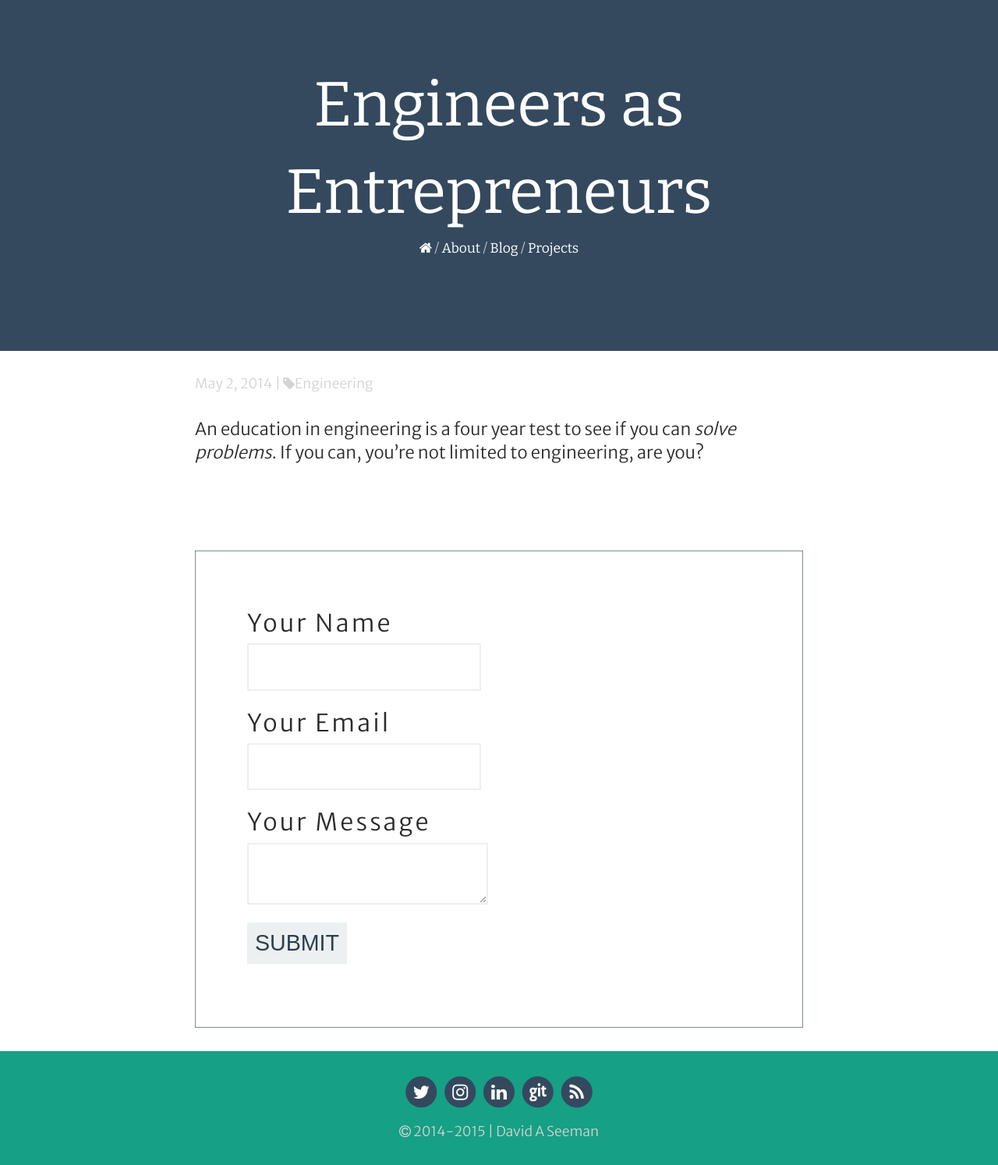
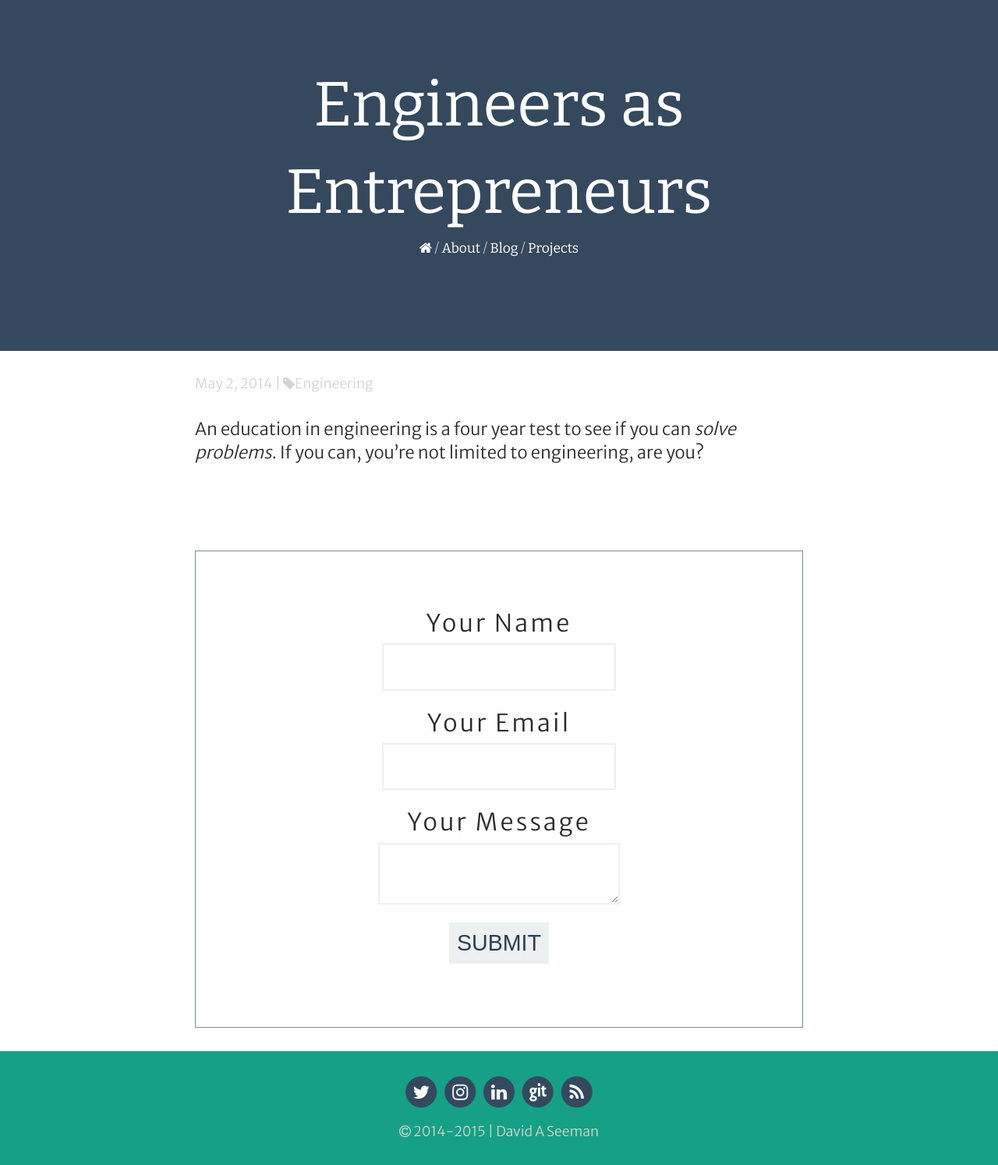
Before and after one commit to Shipwright/daveas.github.io, a Jekyll site: the page built from _posts/2014-05-02-Engineers-as-Entrepreneurs.markdown, in a window 1280 px wide. Shown: the whole page at 78% size. Built offline with Jekyll 4.4.1, drawn with Linux system fonts in a browser that asks for light colours; nearby versions of some CDN libraries; some web fonts are replaced.

Commit message:
Update comments.html

```diff
--- a/_includes/comments.html
+++ b/_includes/comments.html
@@ -1,19 +1,8 @@
-<div class="container" id="contact">
+<div class="center" id="contact">
   <form id="contactform">
-  <p>
-		<label for="name">Your Name</label>
-		<input type="text" name="name" id="name" required>
-	</p>
-  <p>
-		<label for="email">Your Email</label>
-		<input type="email" name="email" id="email" required>
-	</p>
-	<p>
-		<label for="comments">Your Message<br/></label>
-		<textarea name="message" id="message" required></textarea>
-	</p>
-	<p>
-		<input type="submit" value="Submit">
-	</p>
+  <p><label for="name">Your Name</label><input type="text" name="name" id="name" required></p>
+  <p><label for="email">Your Email</label><input type="email" name="email" id="email" required></p>
+  <p><label for="comments">Your Message<br/></label><textarea name="message" id="message" required></textarea></p>
+  <p><input type="submit" value="Submit"></p>
   </form>
 </div>
```
